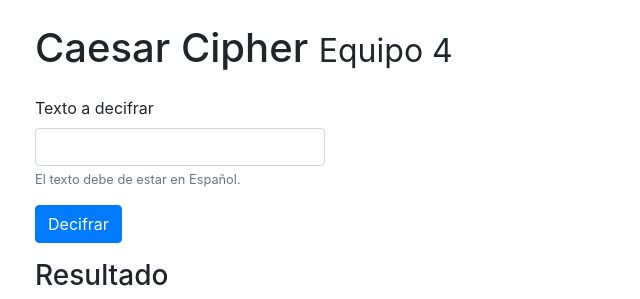
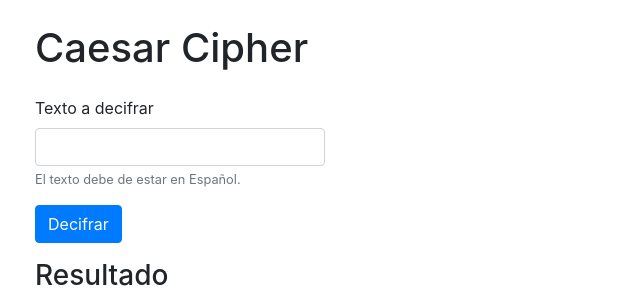
Before and after one commit to AldoTu/caesar_cipher_desktop_app, an Electron app: page index.html in a window 1000 px wide. Shown: the top 299 px of the page, without its empty margins (0-640 px from the left). Drawn offline with nearby package versions, Linux system fonts and the light colour scheme.

Commit message:
Update index.html

```diff
--- a/index.html
+++ b/index.html
@@ -8,9 +8,7 @@
   </head>
   <body>
     <div class="container">
-      <h1 class="my-4">Caesar Cipher
-        <small>Equipo 4</small>
-      </h1>
+      <h1 class="my-4">Caesar Cipher</h1>
     <div class="row">
       <div class="col-md-4">
           <div class="form-group">
```
